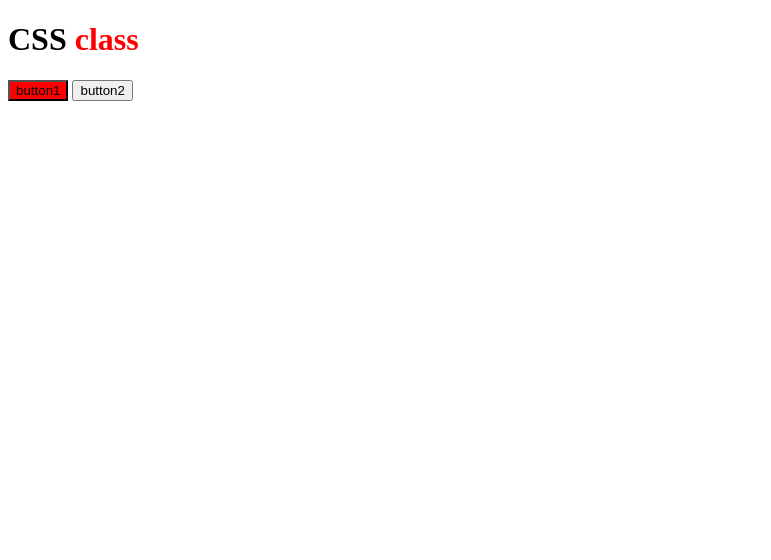
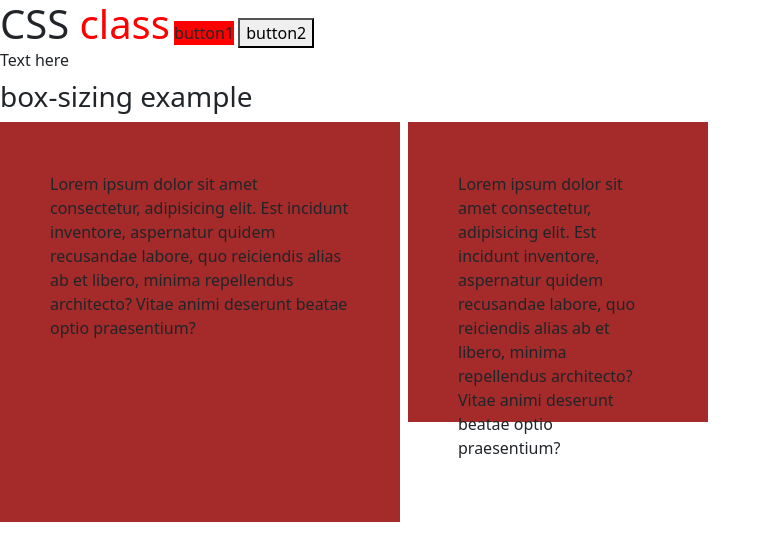
Before and after one commit to josue052015/css-course, a plain HTML site: page index.html in a window 1280 px wide. Shown: the whole page, without its empty margins (0-771 px from the left). Drawn offline with nearby package versions, Linux system fonts and the light colour scheme.

Commit message:
box-sizing

```diff
--- a/index.html
+++ b/index.html
@@ -1,17 +1,33 @@
 <!DOCTYPE html>
 <html lang="en">
+
 <head>
     <meta charset="UTF-8">
     <meta http-equiv="X-UA-Compatible" content="IE=edge">
     <meta name="viewport" content="width=device-width, initial-scale=1.0">
     <title>Document</title>
+    <link href="https://cdn.jsdelivr.net/npm/bootstrap@5.0.2/dist/css/bootstrap.min.css" rel="stylesheet" integrity="sha384-EVSTQN3/azprG1Anm3QDgpJLIm9Nao0Yz1ztcQTwFspd3yD65VohhpuuCOmLASjC" crossorigin="anonymous">
     <link rel="stylesheet" href="principiante.css">
 </head>
+
 <body>
 
-<h1>CSS <span class="title-span">class</span></h1>
-    <button type="button">button1</button>
+    <h1>CSS <span class="title-span">class</span></h1>
+    <b5utton type="button">button1</b5utton>
     <button>button2</button>
+    <span class="display-block-example">Text here</span>
 
+    <h3 class="mt-2">box-sizing example</h3>
+    <div class="d-flex">
+
+        <div class="box-sizing-contentbox">
+            Lorem ipsum dolor sit amet consectetur, adipisicing elit. Est incidunt inventore, aspernatur quidem recusandae labore, quo reiciendis alias ab et libero, minima repellendus architecto? Vitae animi deserunt beatae optio praesentium?
+        </div>
+
+        <div class="box-sizing-borderbox ms-2">
+            Lorem ipsum dolor sit amet consectetur, adipisicing elit. Est incidunt inventore, aspernatur quidem recusandae labore, quo reiciendis alias ab et libero, minima repellendus architecto? Vitae animi deserunt beatae optio praesentium?
+        </div>
+    </div>
 </body>
+
 </html>
--- a/principiante.css
+++ b/principiante.css
@@ -81,3 +81,61 @@ en el siguiente caso:
                                                  establecer tamaños y dimensiones segun el
                                                  tamaño del elemento padre.)
 */
+
+ /********************* CLASE 5: normalize  *********************/
+
+ /* normalize.css es hoja de estilo CSS que armoniza la visualización inicial de los navegadores
+y que corrige algunos errores. (se puede descargar o instalarse con npm) */
+
+ /********************* CLASE 6: cajas  *********************/
+
+ /* Las cajas son los bloques que contienen los elementos en html. Los elementos pueden ser:
+
+- elemento en linea (ocupa solo el ancho que ocupa el elemento dentro de la caja. Ej: span)
+- elemento en bloques (ocupa todo el ancho del bloque. Ej: h1)
+
+NOTA:
+
+- A un elemento en linea no se le puede modificar su altura ni anchura, sin embargo a un
+  elemento en bloque si
+
+- Un shorthand property es una propiedad que podemos acortar (como el padding, que podemos
+  establecer un padding general o un padding-top)
+*/
+
+ h1 {
+     /* esto es para hacer que un elemento se comporte como un elemento en linea.
+    En consecuencia este ocupara solo el espacio necesario en la caja y no se le
+    podra añadir espacio de ninguna forma.
+
+    */
+     display: inline;
+ }
+
+ .display-block-example {
+     /* esto es para hacer que un elemento se comporte como un elemento en bloque */
+     display: block;
+ }
+
+ /* box sizing: nos ayuda a incluir el padding y el borde en el ancho y alto total del
+ la caja
+ */
+
+ .box-sizing-contentbox{
+    background-color: brown;
+    width: 300px;
+    height: 300px;
+    padding: 50px;
+    /* content-box le suma el padding del elemento al alto y ancho total de la caja */
+    box-sizing:content-box;
+ }
+
+ .box-sizing-borderbox{
+    background-color: brown;
+    width: 300px;
+    height: 300px;
+    padding: 50px;
+    /* border-box mantiene el mismo alto y ancho total de la caja sin importar el
+    padding */
+    box-sizing:border-box;
+ }
```
